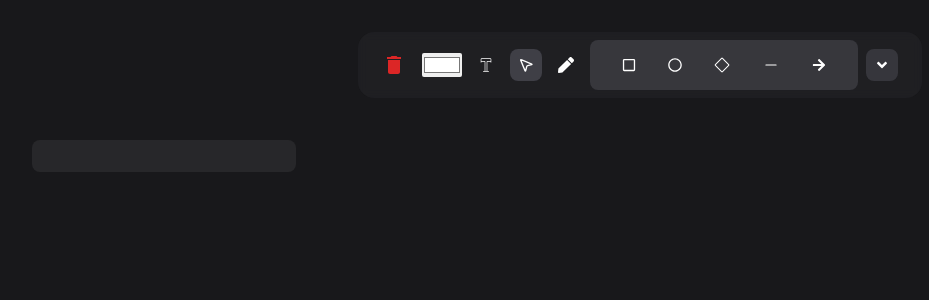
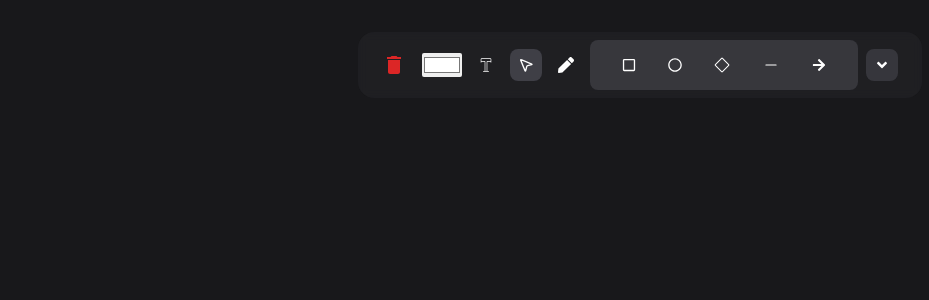
Before and after one commit to Saransh1220/FluxDraw, a Next.js app: page / in a window 1280 px wide. Shown: the top 300 px of the page, without its empty margins (0-929 px from the left). Built offline with nearby package versions, Linux system fonts and the light colour scheme.

Commit message:
Removed sidebar temporarily

```diff
--- a/components/Canvas.jsx
+++ b/components/Canvas.jsx
@@ -147,7 +147,7 @@ const Canvas = () => {
   return (
     <div>
       <Navbar onClearCanvas={clearCanvas} onColorChange={handleColorChange} onSelectShape={selectShape} />
-      <Sidebar />
+      {/* <Sidebar /> */}
       <canvas
         {...bind()}
         ref={canvasRef}
```
